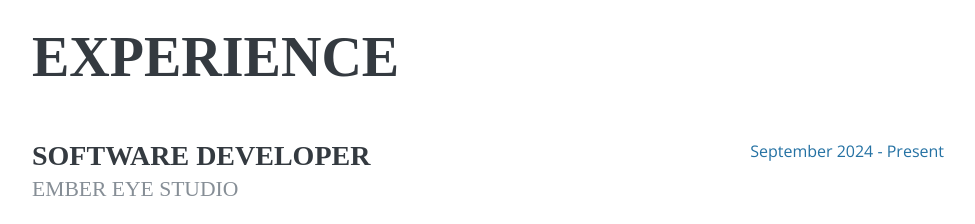
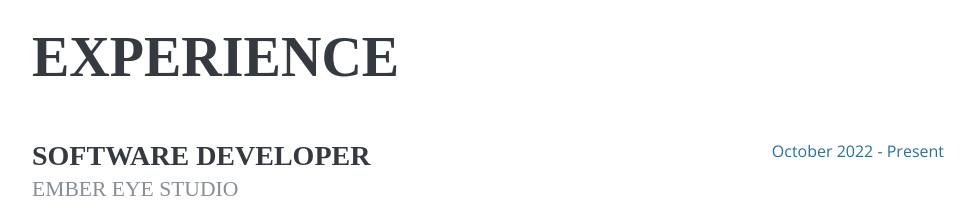
Before and after one commit to sonerkochan/sonerkochan, a React (Vite) app: page / in a window 1280 px wide. Shown: the part 839-1063 px from the top of the page, without its empty margins (288-1263 px from the left). Built offline with nearby package versions, Linux system fonts and the light colour scheme; a web font is replaced by a local one.

Commit message:
Update Experience.jsx

```diff
--- a/src/components/Experience.jsx
+++ b/src/components/Experience.jsx
@@ -14,7 +14,7 @@ export default function Experience(){
               </p>
             </div>
             <div className="resume-date text-md-right">
-              <span className="text-primary">September 2024 - Present</span>
+              <span className="text-primary">October 2022 - Present</span>
             </div>
           </div>
           <div className="resume-item d-flex flex-column flex-md-row mb-5">
```
